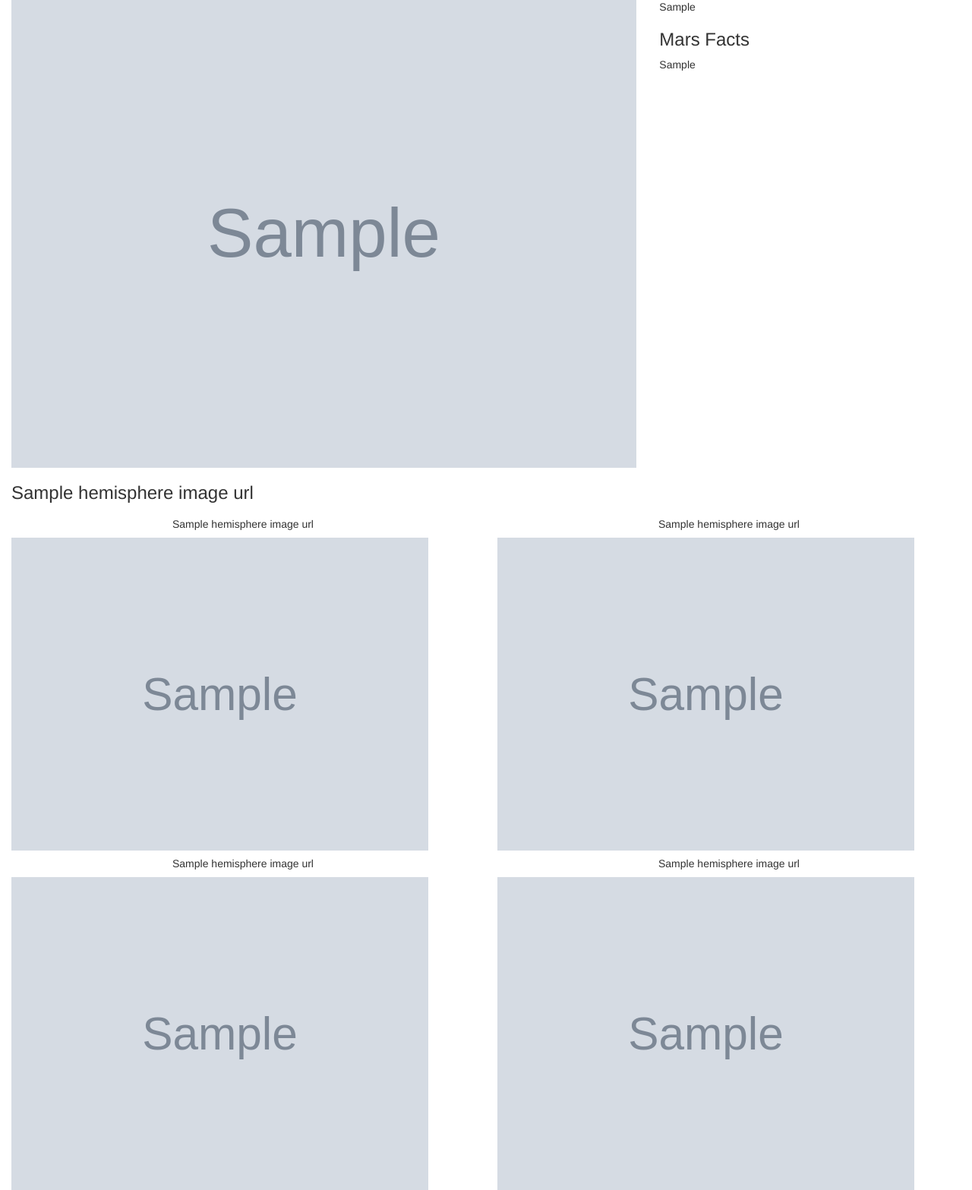
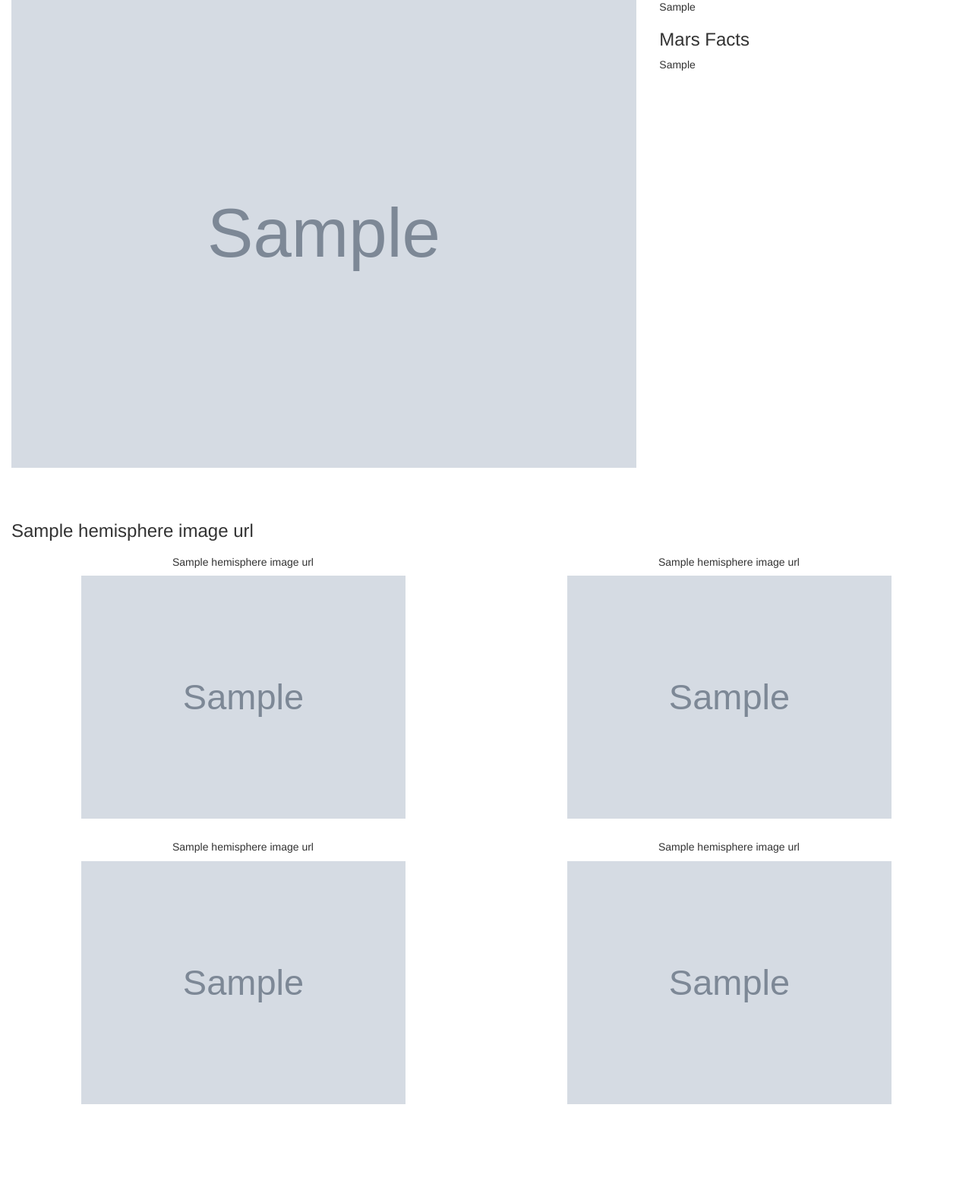
Before and after one commit to chengchenggan/web-scraping-mongodb, a Flask app: page / in a window 1280 px wide. Shown: the part 440-2007 px from the top of the page at 76% size. After the commit the page ends 1894 px from the top, so only its background shows below. Run offline with Flask 2, Linux system fonts and the light colour scheme; grey boxes marked "Sample" are stand-in pictures; a database or web service that is not in the repository returns one stand-in record (values such as "Sample title"); some libraries are stand-ins or nearby versions.

Commit message:
add html style

```diff
--- a/templates/index.html
+++ b/templates/index.html
@@ -7,6 +7,21 @@
   <meta http-equiv="X-UA-Compatible" content="ie=edge">
   <title>Mission to Mars</title>
   <link rel="stylesheet" href="https://maxcdn.bootstrapcdn.com/bootstrap/3.3.7/css/bootstrap.min.css">
+<style>
+#padding_header {
+  padding-top: 50px;
+}
+#padding_img{
+  padding-top: 20px;
+}
+.center {
+  display: block;
+  margin-left: auto;
+  margin-right: auto;
+  width: 70%;
+}
+</style>
+
 </head>
 
 <body>
@@ -33,29 +48,29 @@
     <p>{{ mars.mars_facts_table | safe}}</p>
       </div>
     </div>
-    <div>
+    <div id="padding_header">
       <h3>{{ mars.hemisphere_image_urls[0]['title'] }}</h3>
     </div>
-    <div class = "row description-content">
+    <div class = "row description-content" >
       <div class="col-md-6" >
         <h5 align = 'center'>{{ mars.hemisphere_image_urls[0]['title'] }}</h5>
-        <img src={{ mars.hemisphere_image_urls[0]['img_url']}}  alt="hemisphere_image" width =90%>
+        <img src={{ mars.hemisphere_image_urls[0]['img_url']}}  alt="hemisphere_image"  class = 'center'>
       </div>
 
 
       <div class="col-md-6" >
         <h5 align = 'center'>{{ mars.hemisphere_image_urls[1]['title'] }}</h5>
-        <img src={{ mars.hemisphere_image_urls[1]['img_url']}} alt="hemisphere_image" width =90%>
+        <img src={{ mars.hemisphere_image_urls[1]['img_url']}} alt="hemisphere_image"  class = 'center'>
       </div>
 
-      <div class="col-md-6" >
+      <div class="col-md-6" id="padding_img" >
         <h5 align = 'center'>{{ mars.hemisphere_image_urls[2]['title'] }}</h5>
-        <img src={{ mars.hemisphere_image_urls[2]['img_url']}} alt="hemisphere_image"width =90% >
+        <img src={{ mars.hemisphere_image_urls[2]['img_url']}} alt="hemisphere_image" class = 'center'>
       </div>
 
-      <div class="col-md-6" >
+      <div class="col-md-6" id="padding_img">
         <h5 align = 'center'>{{ mars.hemisphere_image_urls[3]['title'] }}</h5>
-        <img src={{ mars.hemisphere_image_urls[3]['img_url']}}  alt="hemisphere_image"width =90% >
+        <img src={{ mars.hemisphere_image_urls[3]['img_url']}}  alt="hemisphere_image" class = 'center'>
       </div>
     </div>
 
```
